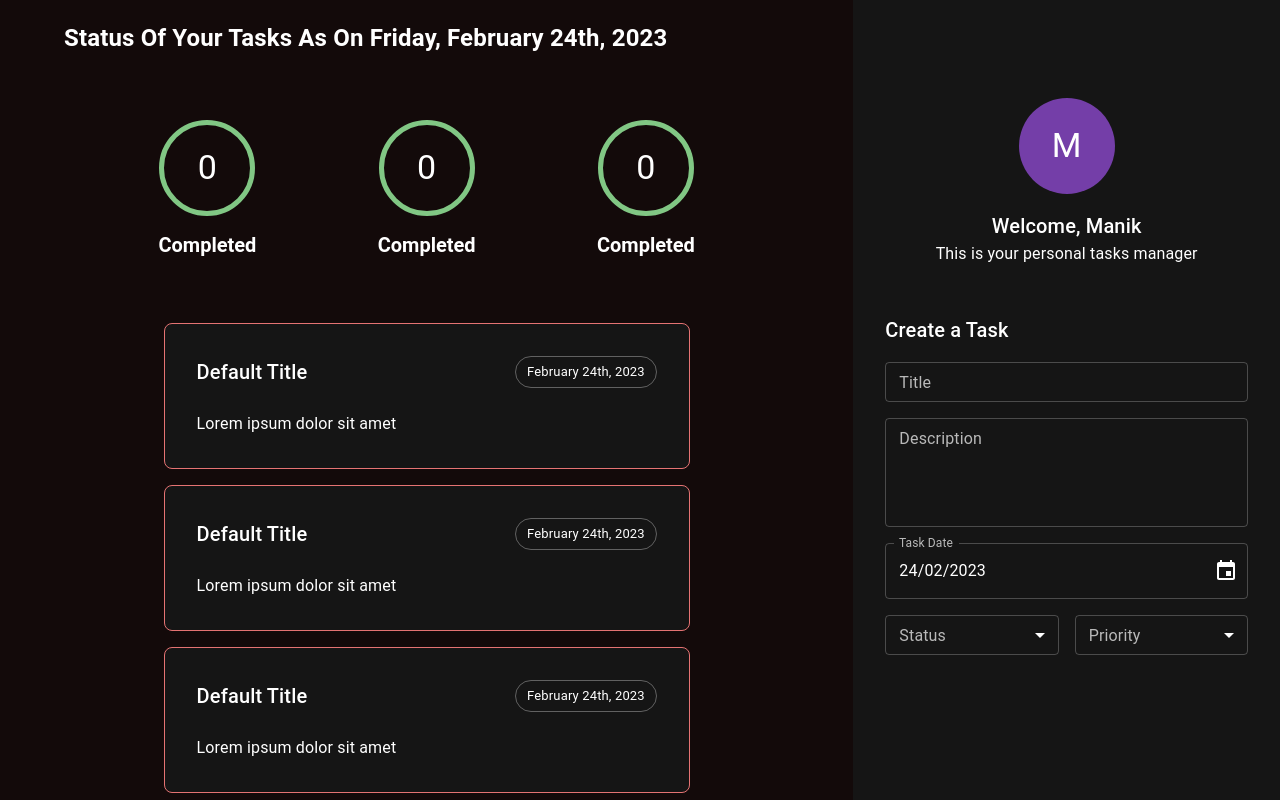
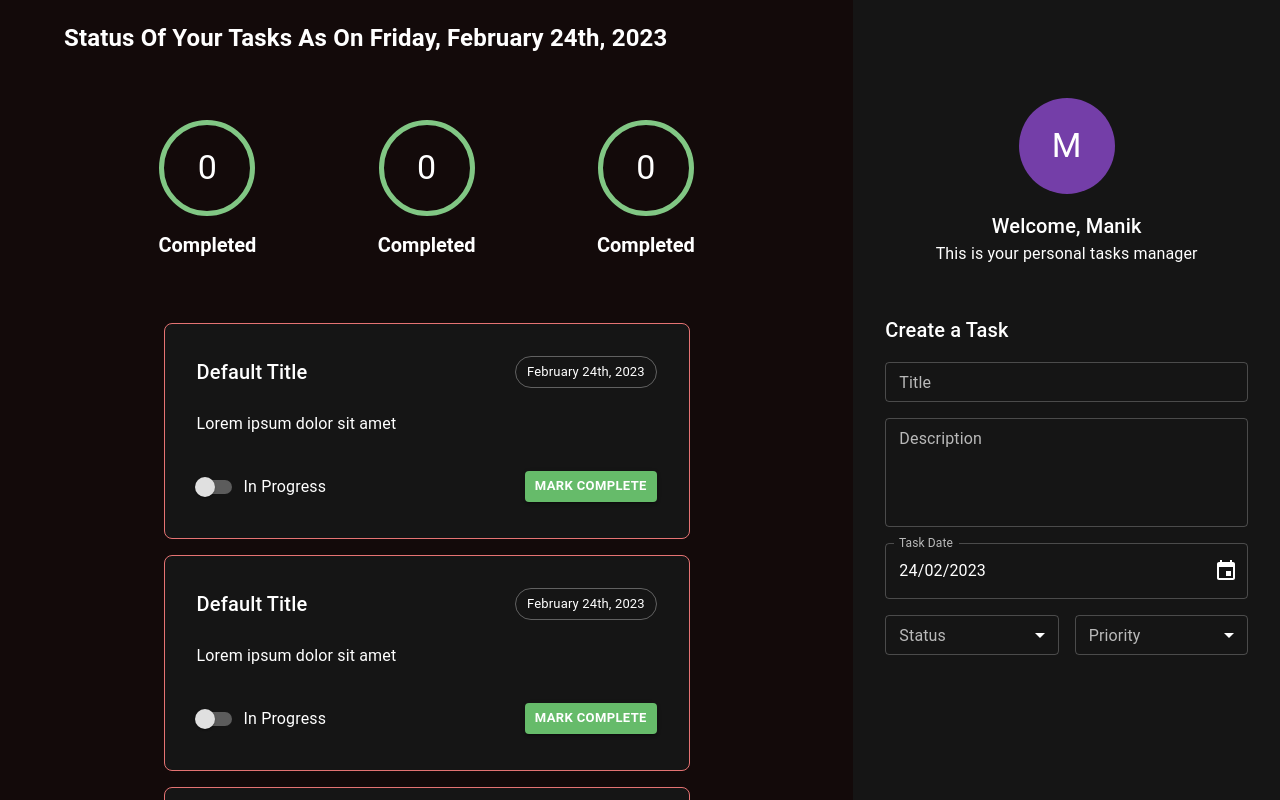
Before and after one commit to AlexMamani85/todo_react, a React (Create React App) app: page / in a window 1280 px wide. Shown: the top 800 px of the page. Built offline with nearby package versions, Linux system fonts and the light colour scheme.

Commit message:
CHORE: Task Footer Component

```diff
--- /dev/null
+++ b/src/components/task/_taskFooter.tsx
@@ -0,0 +1,30 @@
+import React, { FC, ReactElement } from 'react';
+import { Box, Button, Switch, FormControlLabel } from '@mui/material';
+
+export const TaskFooter: FC = (
+  props,
+  ): ReactElement => {
+
+    return (
+      <Box
+        display="flex"
+        justifyContent="space-between"
+        alignItems="center"
+        mt={4}
+      >
+        <FormControlLabel
+          label="In Progress"
+          control={<Switch color="warning"  />}
+
+        />
+        <Button
+          variant="contained"
+          color="success"
+          size="small"
+          sx={{ color: '#ffffff', fontWeight:"bold"}}
+        >
+          Mark Complete
+        </Button>
+      </Box>
+    );
+  }
--- a/src/components/task/task.tsx
+++ b/src/components/task/task.tsx
@@ -3,6 +3,7 @@
 import { Box } from '@mui/material';
 import { TaskHeader } from './_taskHeader';
 import { TaskDescription } from './_taskDescription';
+import { TaskFooter } from './_taskFooter';
 
 export const Task: FC = (): ReactElement => {
   return(
@@ -23,7 +24,7 @@
       >
         <TaskHeader />
         <TaskDescription />
-        {/* Task Footer */}
+        <TaskFooter />
       </Box>
   );
 
```
